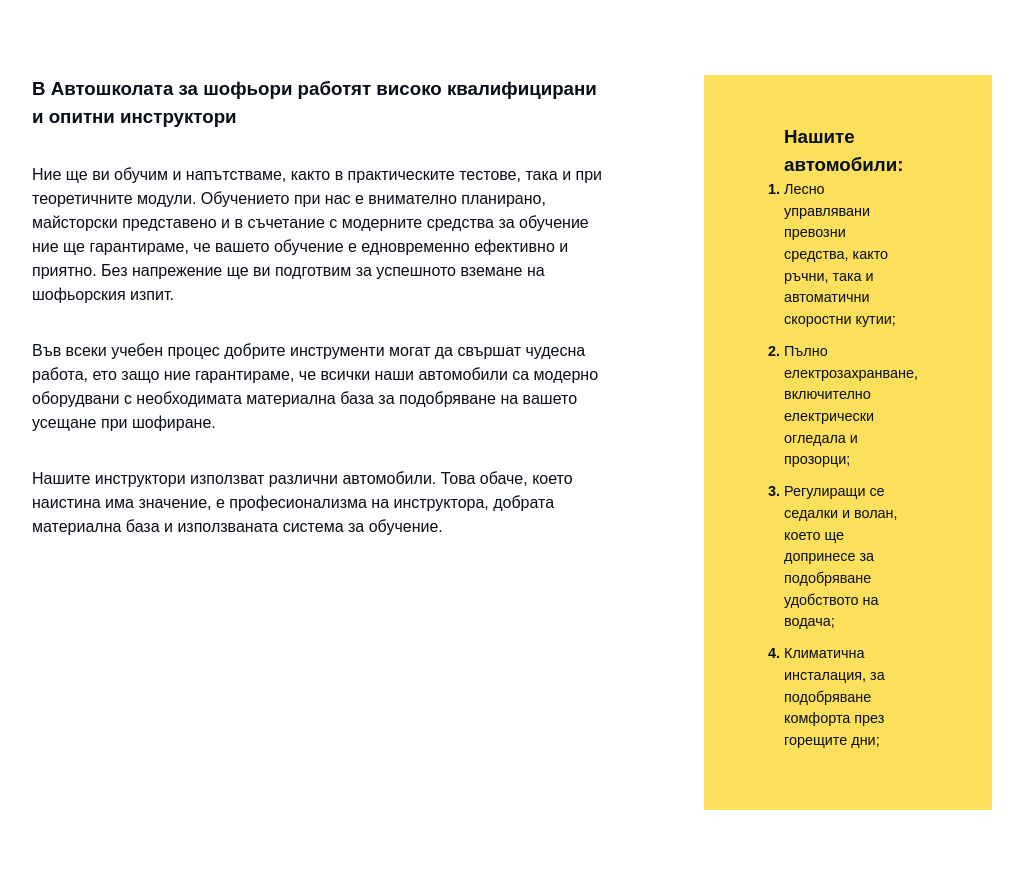
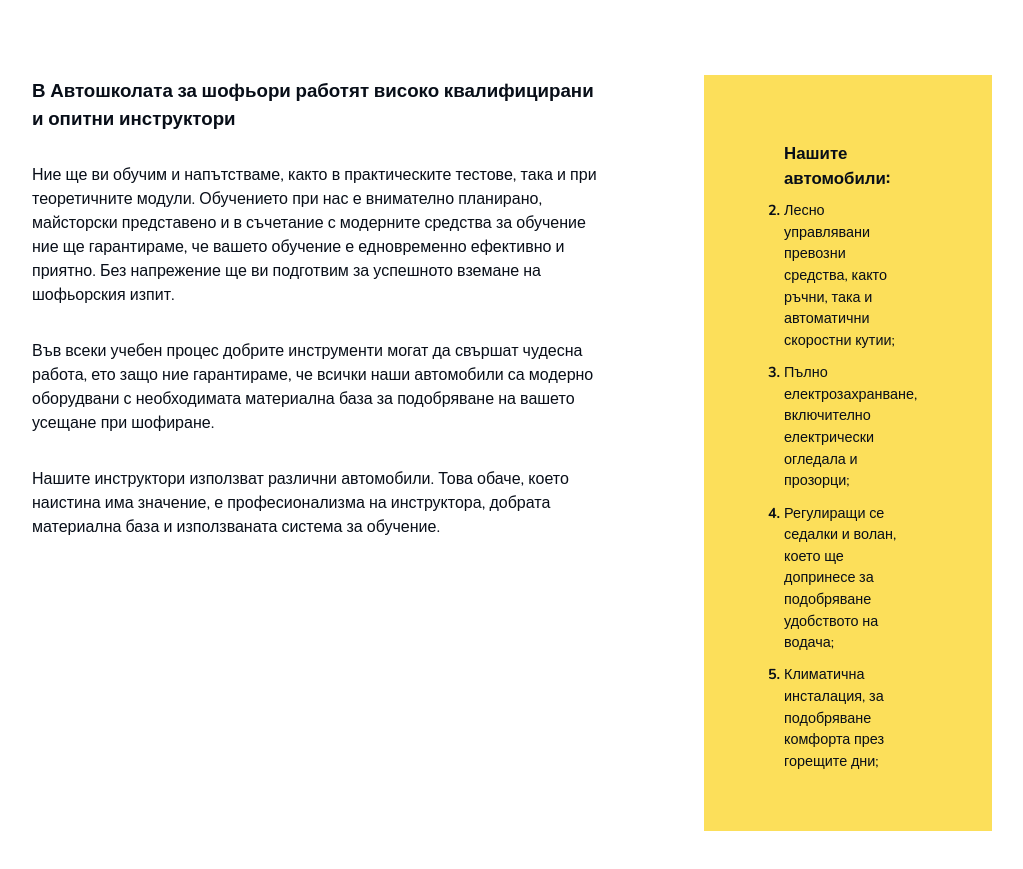
Before and after one commit to tangratannakra/Asenov-Sinove, a plain HTML site: page index.html in a window 1280 px wide. Shown: the part 4540-5409 px from the top of the page, without its empty margins (128-1151 px from the left). Drawn offline with nearby package versions, Linux system fonts and the light colour scheme.

Commit message:
google fonts

```diff
--- a/index.html
+++ b/index.html
@@ -7,7 +7,7 @@
 
     <title>Aсенов и Синове - Автошкола и Сервиз / София :: Качество и професионализъм на едно място</title>
     <link rel="preconnect" href="https://fonts.gstatic.com">
-    <link href="https://fonts.googleapis.com/css2?family=Nunito:wght@300;400;700&family=Oswald:wght@300;400;600&display=swap" rel="preload">
+    <link href="https://fonts.googleapis.com/css2?family=Nunito:wght@300;400;700&family=Oswald:wght@300;400;600&display=swap" rel="stylesheet">
     <link rel="stylesheet" href="./assets/css/main.css">
     <script src="https://cdnjs.cloudflare.com/ajax/libs/lodash.js/4.17.21/lodash.min.js" integrity="sha512-WFN04846sdKMIP5LKNphMaWzU7YpMyCU245etK3g/2ARYbPK9Ub18eG+ljU96qKRCWh+quCY7yefSmlkQw1ANQ==" crossorigin="anonymous"></script>
 </head>
@@ -202,7 +202,7 @@
                 </div>
             </div>
         </div>
-        <h2></h2>
+
         <div class="flex my-4 lazy-load">
             <div class="flex-60">
                 <h3>В Автошколата за шофьори работят високо квалифицирани и опитни инструктори</h3>
@@ -212,7 +212,7 @@
             </div>
             <div class="flex-30 u-bnd-yellow u-hover-box">
                 <ol>
-                    <h3>Нашите автомобили:</h3>
+                    <li style="list-style-type: none;"><h3>Нашите автомобили:</h3></li>
                     <li>Лесно управлявани превозни средства, както ръчни, така и автоматични скоростни кутии;</li>
                     <li>Пълно електрозахранване, включително електрически огледала и прозорци;</li>
                     <li>Регулиращи се седалки и волан, което ще допринесе за подобряване удобството на водача;</li>
```
